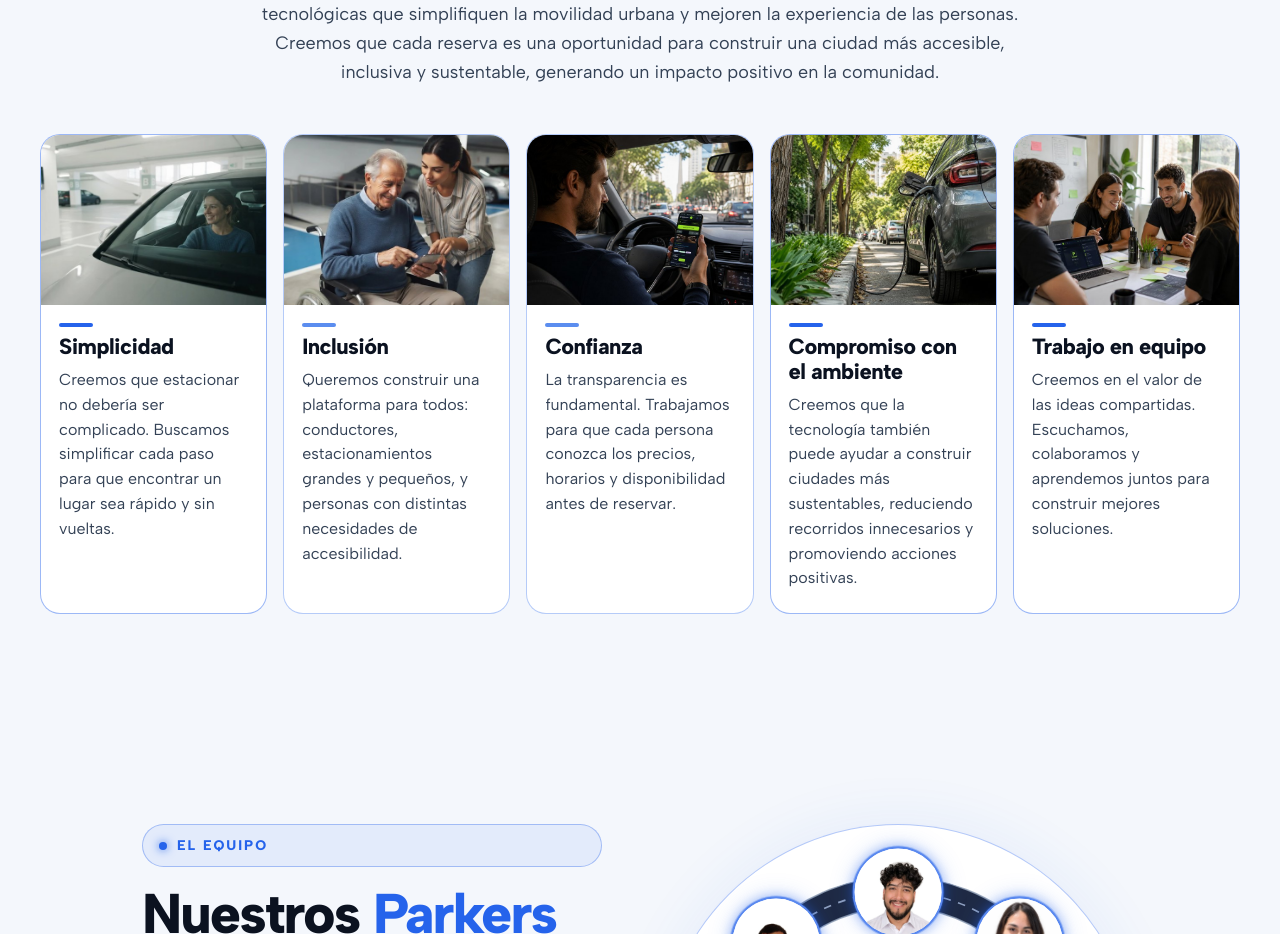
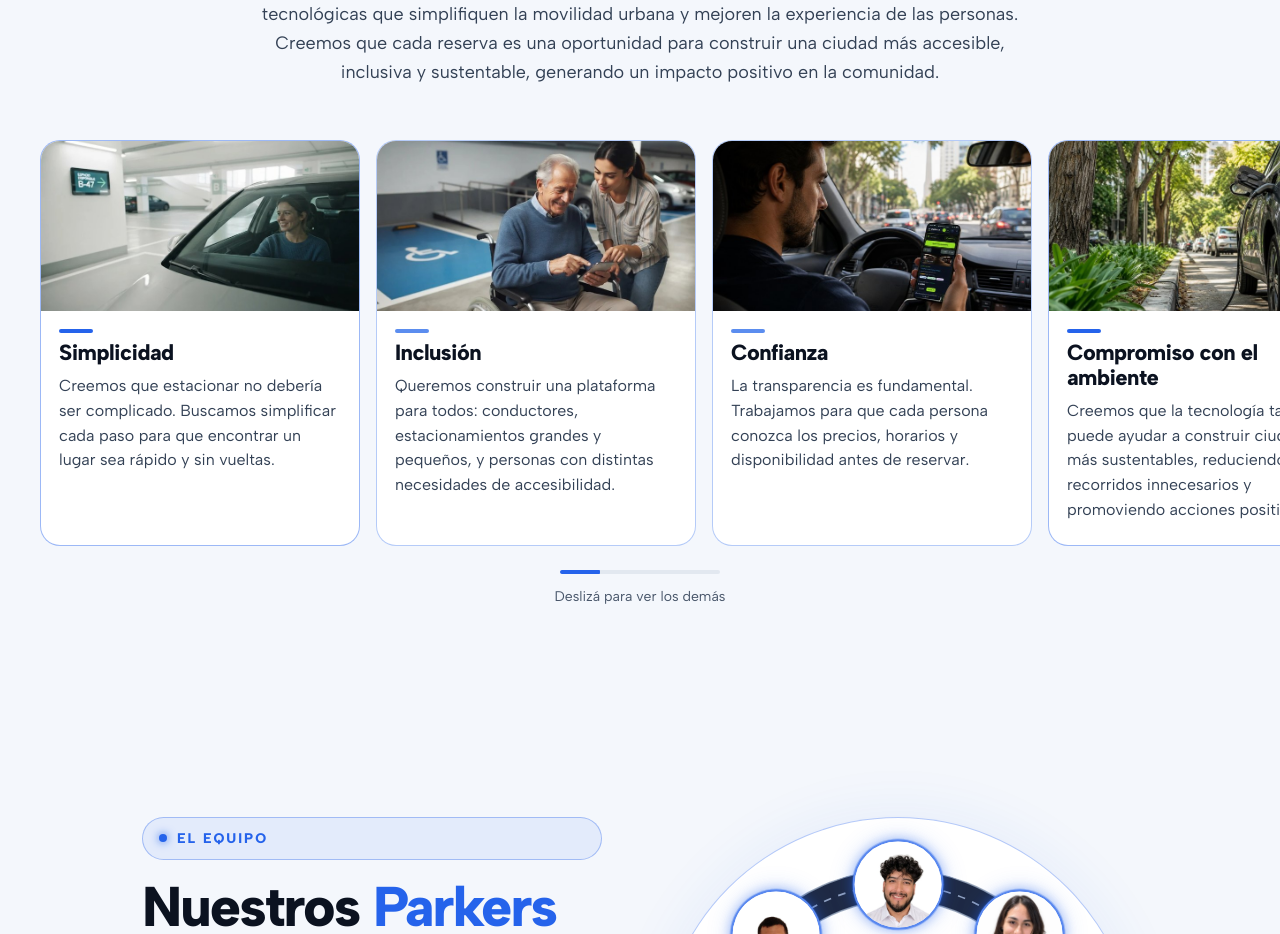
Before and after one commit to arsabot/parkia-final, a React (Vite) app in the folder frontend/: page /nosotros in a window 1280 px wide. Shown: the part 1200-2134 px from the top of the page. Built offline with nearby package versions, Linux system fonts and the light colour scheme; no server answers.

Commit message:
feat(nosotros): las tarjetas de valores se deslizan siempre (con flechas en escritorio)

```diff
--- a/frontend/src/pages/NosotrosPage.tsx
+++ b/frontend/src/pages/NosotrosPage.tsx
@@ -1,4 +1,4 @@
-import React, { useState } from 'react';
+import React, { useRef, useState } from 'react';
 import { Link } from 'react-router-dom';
 import { RoadSvg } from './nosotros/RoadSvg';
 import './nosotros/nosotros.css';
@@ -67,6 +67,13 @@ const Pill: React.FC<{ children: React.ReactNode; href?: string }> = ({ children
 const B: React.FC<{ children: React.ReactNode }> = ({ children }) => <b className="pkn-b">{children}</b>;
 
 export const NosotrosPage: React.FC = () => {
+  const carRef = useRef<HTMLDivElement>(null);
+  const mover = (dir: 1 | -1) => {
+    const el = carRef.current;
+    if (!el) return;
+    const card = el.querySelector('.pkn-vc') as HTMLElement | null;
+    el.scrollBy({ left: dir * ((card?.offsetWidth ?? 320) + 16), behavior: 'smooth' });
+  };
   const [heroTab, setHeroTab] = useState(0);
   const [teamTab, setTeamTab] = useState(0);
   const [sel, setSel] = useState<number | null>(null);
@@ -146,7 +153,7 @@ export const NosotrosPage: React.FC = () => {
           </div>
 
           <div className="pkn-rv pkn-carousel">
-            <div className="pkn-cs">
+            <div className="pkn-cs" ref={carRef} tabIndex={0} aria-label="Nuestros valores (deslizá para ver más)">
               {VALUES.map((v) => (
                 <article key={v.titulo} className="pkn-vc" style={{ ['--c' as string]: v.azul ? 'var(--rgb2)' : 'var(--rgb)' }}>
                   <img src={v.foto} alt="" style={{ objectPosition: v.pos }} loading="lazy" />
@@ -158,7 +165,17 @@ export const NosotrosPage: React.FC = () => {
                 </article>
               ))}
             </div>
-            <div className="pkn-csh" aria-hidden="true"><span className="pkn-csb" /></div>
+            <div className="pkn-cfoot">
+              <div className="pkn-csh" aria-hidden="true"><span className="pkn-csb" /></div>
+              <div className="pkn-cnav">
+                <button type="button" onClick={() => mover(-1)} aria-label="Valor anterior">
+                  <svg width="20" height="20" viewBox="0 0 24 24" fill="none" stroke="currentColor" strokeWidth="2.2" strokeLinecap="round" strokeLinejoin="round" aria-hidden="true"><path d="m15 5-7 7 7 7" /></svg>
+                </button>
+                <button type="button" onClick={() => mover(1)} aria-label="Valor siguiente">
+                  <svg width="20" height="20" viewBox="0 0 24 24" fill="none" stroke="currentColor" strokeWidth="2.2" strokeLinecap="round" strokeLinejoin="round" aria-hidden="true"><path d="m9 5 7 7-7 7" /></svg>
+                </button>
+              </div>
+            </div>
             <p className="pkn-csh2">Deslizá para ver los demás</p>
           </div>
         </div>
--- a/frontend/src/pages/nosotros/nosotros.css
+++ b/frontend/src/pages/nosotros/nosotros.css
@@ -80,15 +80,79 @@
 .pkn-h2 span { color: var(--acc); }
 .pkn-lead { margin: 0; max-width: 760px; font-size: 26px; font-weight: 800; line-height: 1.2; letter-spacing: -0.02em; }
 .pkn-txt { margin: 0; max-width: 760px; font-size: 18px; line-height: 1.6; color: var(--tx2); }
-.pkn-cs { display: grid; grid-template-columns: repeat(5, 1fr); gap: 16px; }
-.pkn-vc { position: relative; display: flex; flex-direction: column; overflow: hidden; border-radius: 20px; background: var(--card); border: 1.5px solid rgba(var(--c), .45); transition: transform 220ms cubic-bezier(.23, 1, .32, 1), box-shadow 220ms ease-out; }
+.pkn-cs { display: flex; gap: 16px; overflow-x: auto; scroll-snap-type: x mandatory; scroll-padding-left: 40px; margin: 0 -40px; padding: 6px 40px 18px; scrollbar-width: none; scroll-timeline: --pkncs x; -webkit-overflow-scrolling: touch; }
+.pkn-cs::-webkit-scrollbar { display: none; }
+.pkn-vc { flex: 0 0 320px; scroll-snap-align: start; position: relative; display: flex; flex-direction: column; overflow: hidden; border-radius: 20px; background: var(--card); border: 1.5px solid rgba(var(--c), .45); transition: transform 220ms cubic-bezier(.23, 1, .32, 1), box-shadow 220ms ease-out; }
 @media (hover: hover) and (pointer: fine) { .pkn-vc:hover { transform: translateY(-4px); border-color: rgb(var(--c)); box-shadow: 0 12px 30px rgba(var(--c), .18); } }
 .pkn-vc img { width: 100%; height: 170px; object-fit: cover; display: block; }
 .pkn-vb { padding: 18px 18px 22px; display: flex; flex-direction: column; gap: 8px; }
 .pkn-vb i { display: block; width: 34px; height: 4px; border-radius: 4px; background: rgb(var(--c)); }
 .pkn-vb h3 { margin: 0; font-size: 22px; font-weight: 800; letter-spacing: -0.025em; line-height: 1.12; }
 .pkn-vb p { margin: 0; font-size: 16px; line-height: 1.55; color: var(--tx2); }
-.pkn-csh, .pkn-csh2 { display: none; }
+.pkn-csh { display: block; flex: 1; height: 4px; border-radius: 4px; background: var(--line); overflow: hidden; }
+.pkn-csb { display: block; height: 100%; width: 100%; border-radius: 4px; background: var(--acc); transform-origin: left; transform: scaleX(.25); }
+.pkn-cfoot { display: flex; align-items: center; gap: 18px; margin-top: 6px; }
+.pkn-cnav { display: flex; gap: 8px; }
+.pkn-cnav button { width: 42px; height: 42px; border-radius: 12px; display: grid; place-items: center; cursor: pointer; background: transparent; color: var(--tx); border: 1.5px solid var(--line2); transition: border-color 160ms ease-out, color 160ms ease-out, transform 160ms ease-out; }
+.pkn-cnav button:hover { border-color: var(--acc); color: var(--acc); }
+.pkn-cnav button:active { transform: scale(.94); }
+.pkn-cnav button:focus-visible { outline: 3px solid var(--acc); outline-offset: 3px; }
+.pkn-csh2 { margin: 12px 0 0; text-align: center; font-size: 14px; color: var(--tx3); display: none; }
+@media (hover: none) { .pkn-cnav { display: none; } .pkn-csh2 { display: block; } .pkn-csh { max-width: 160px; margin: 0 auto; flex: 0 1 160px; } .pkn-cfoot { justify-content: center; } }
+@media (max-width: 760px) { .pkn-vc { flex: 0 0 78%; max-width: 380px; } .pkn-cs { gap: 14px; } }
+@supports (animation-timeline: view()) {
+  .pkn-rv { animation: pknRv linear both; animation-timeline: view(); animation-range: entry calc(var(--d, 0) * 1%) entry calc(38% + var(--d, 0) * 1%); }
+}
+.pkn-in { animation: pknIn 280ms cubic-bezier(.23, 1, .32, 1) both; }
+
+/* ---------- hero ---------- */
+.pkn-hero { position: relative; overflow: hidden; background: radial-gradient(1200px 600px at 50% 100%, rgba(var(--rgb), .10), rgba(var(--rgb), 0) 70%), var(--bg0); }
+.pkn-gridbg { position: absolute; inset: 0; pointer-events: none; background-image: linear-gradient(rgba(var(--rgb), .07) 1px, transparent 1px), linear-gradient(90deg, rgba(var(--rgb), .07) 1px, transparent 1px); background-size: 56px 56px; -webkit-mask-image: radial-gradient(ellipse 70% 80% at 50% 35%, #000 20%, transparent 100%); mask-image: radial-gradient(ellipse 70% 80% at 50% 35%, #000 20%, transparent 100%); }
+.pkn-fadeb { position: absolute; left: 0; right: 0; bottom: 0; height: 200px; background: linear-gradient(to bottom, transparent, var(--bg0)); pointer-events: none; }
+.pkn-head { position: relative; display: flex; flex-direction: column; align-items: center; text-align: center; gap: 16px; padding: 80px 24px 40px; }
+.pkn-h1 { margin: 0; font-size: 56px; font-weight: 800; letter-spacing: -0.035em; line-height: 1.02; }
+.pkn-sub { margin: 0; font-size: 19px; line-height: 1.55; color: var(--tx2); }
+.pkn-sub b { color: var(--acc); font-weight: 800; }
+.pkn-pill { display: inline-flex; align-items: center; gap: 10px; border: 1px solid rgba(var(--rgb), .35); background: rgba(var(--rgb), .08); color: var(--acc); font-size: 14px; font-weight: 800; letter-spacing: .14em; text-transform: uppercase; padding: 10px 20px 10px 16px; border-radius: 999px; }
+.pkn-pill i { width: 8px; height: 8px; border-radius: 99px; background: var(--acc); box-shadow: 0 0 10px var(--acc); }
+.pkn-hgrid { position: relative; display: grid; grid-template-columns: repeat(auto-fit, minmax(300px, 1fr)); gap: 48px; align-items: start; max-width: 1100px; margin: 0 auto; padding: 24px 40px 120px; }
+
+/* pestañas de la izquierda */
+.pkn-tabs { position: relative; display: flex; flex-direction: column; padding-left: 4px; }
+.pkn-tabs::before { content: ""; position: absolute; left: 14px; top: 22px; bottom: 22px; width: 2px; background: var(--line); }
+.pkn-tab { position: relative; display: flex; align-items: center; gap: 18px; background: none; border: 0; padding: 14px 0; font-size: 22px; cursor: pointer; text-align: left; transition: color 160ms ease-out; color: var(--tx2); font-weight: 500; }
+.pkn-tab[aria-selected="true"] { color: var(--tx); font-weight: 800; }
+.pkn-tab span { position: relative; z-index: 1; width: 22px; height: 22px; border-radius: 50%; flex-shrink: 0; background: var(--bg0); border: 2px solid var(--line2); transition: background 160ms ease-out, box-shadow 160ms ease-out, border-color 160ms ease-out; }
+.pkn-tab[aria-selected="true"] span { background: var(--acc); border-color: var(--acc); box-shadow: 0 0 14px rgba(var(--rgb), .55); }
+
+/* tarjeta con borde que gira */
+.pkn-card { position: relative; isolation: isolate; overflow: hidden; border-radius: 20px; box-shadow: inset 0 0 0 1.5px rgba(var(--fg), .1); padding: 36px; min-height: 260px; }
+.pkn-card::after { content: ""; position: absolute; inset: 1.5px; border-radius: 19px; background: linear-gradient(180deg, var(--card), var(--card2)); z-index: -1; }
+.pkn-lap { position: absolute; left: 50%; top: 50%; width: 240%; aspect-ratio: 1; translate: -50% -50%; background: conic-gradient(from 0deg, rgba(var(--fg), .08) 0 68%, rgba(var(--rgb), .5) 80%, var(--acc) 86%, var(--acchi) 89%, rgba(var(--fg), .08) 92%); z-index: -2; opacity: 0; animation: pknLap 1s cubic-bezier(.45, 0, .55, 1) both; pointer-events: none; }
+.pkn-card h2 { margin: 0 0 16px; font-size: 30px; font-weight: 800; letter-spacing: -0.02em; }
+.pkn-card p { margin: 0; font-size: 19px; line-height: 1.65; color: var(--tx2); }
+.pkn-card p + p { margin-top: 16px; }
+.pkn-root b.pkn-b { color: var(--tx); font-weight: 800; }
+.pkn-wv { position: relative; display: inline-block; color: var(--tx); }
+.pkn-wv::after { content: ""; position: absolute; left: 0; right: 0; bottom: 1px; height: 3px; border-radius: 3px; background: var(--acc); box-shadow: 0 0 10px rgba(var(--rgb), .55); transform-origin: left; animation: pknUl .7s cubic-bezier(.2, .8, .2, 1) .3s both; }
+
+/* ---------- cultura ---------- */
+.pkn-cult { background: var(--bg0); padding: 90px 40px 110px; }
+.pkn-cwrap { max-width: 1200px; margin: 0 auto; }
+.pkn-chead { display: flex; flex-direction: column; align-items: center; text-align: center; gap: 14px; margin-bottom: 48px; }
+.pkn-h2 { margin: 0; font-size: 56px; font-weight: 800; line-height: 1.05; letter-spacing: -0.035em; }
+.pkn-h2 span { color: var(--acc); }
+.pkn-lead { margin: 0; max-width: 760px; font-size: 26px; font-weight: 800; line-height: 1.2; letter-spacing: -0.02em; }
+.pkn-txt { margin: 0; max-width: 760px; font-size: 18px; line-height: 1.6; color: var(--tx2); }
+.pkn-cs { display: flex; gap: 16px; overflow-x: auto; scroll-snap-type: x mandatory; scroll-padding-left: 40px; margin: 0 -40px; padding: 6px 40px 18px; scrollbar-width: none; scroll-timeline: --pkncs x; -webkit-overflow-scrolling: touch; }
+.pkn-cs::-webkit-scrollbar { display: none; }
+.pkn-vc { flex: 0 0 320px; scroll-snap-align: start; position: relative; display: flex; flex-direction: column; overflow: hidden; border-radius: 20px; background: var(--card); border: 1.5px solid rgba(var(--c), .45); transition: transform 220ms cubic-bezier(.23, 1, .32, 1), box-shadow 220ms ease-out; }
+@media (hover: hover) and (pointer: fine) { .pkn-vc:hover { transform: translateY(-4px); border-color: rgb(var(--c)); box-shadow: 0 12px 30px rgba(var(--c), .18); } }
+.pkn-vc img { width: 100%; height: 170px; object-fit: cover; display: block; }
+.pkn-vb { padding: 18px 18px 22px; display: flex; flex-direction: column; gap: 8px; }
+.pkn-vb i { display: block; width: 34px; height: 4px; border-radius: 4px; background: rgb(var(--c)); }
+.pkn-vb h3 { margin: 0; font-size: 22px; font-weight: 800; letter-spacing: -0.025em; line-height: 1.12; }
+.pkn-vb p { margin: 0; font-size: 16px; line-height: 1.55; color: var(--tx2); }
 @media (max-width: 1100px) {
   .pkn-cs { display: flex; gap: 14px; overflow-x: auto; scroll-snap-type: x mandatory; scroll-padding-left: 40px; margin: 0 -40px; padding: 6px 40px 18px; scrollbar-width: none; scroll-timeline: --pkncs x; -webkit-overflow-scrolling: touch; }
   .pkn-cs::-webkit-scrollbar { display: none; }
@@ -98,7 +162,7 @@
   .pkn-csh2 { display: block; margin: 12px 0 0; text-align: center; font-size: 14px; color: var(--tx3); }
 }
 @supports (animation-timeline: scroll()) {
-  @media (max-width: 1100px) { .pkn-csb { animation: pknBar linear both; animation-timeline: --pkncs; } }
+  .pkn-csb { animation: pknBar linear both; animation-timeline: --pkncs; }
 }
 .pkn-cwrap .pkn-rv.pkn-carousel { timeline-scope: --pkncs; }
 
```
